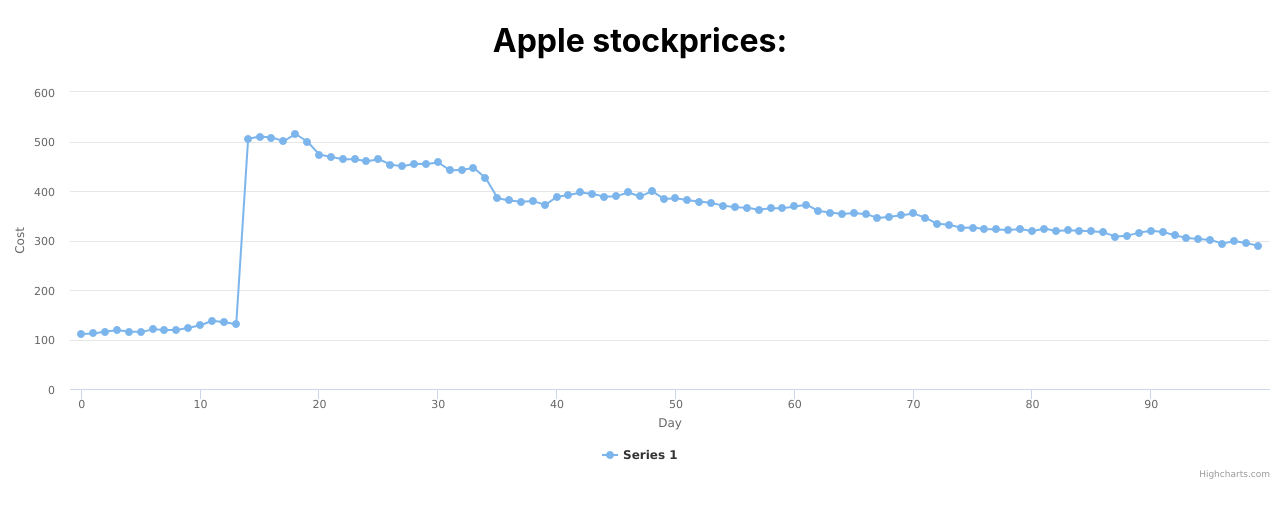
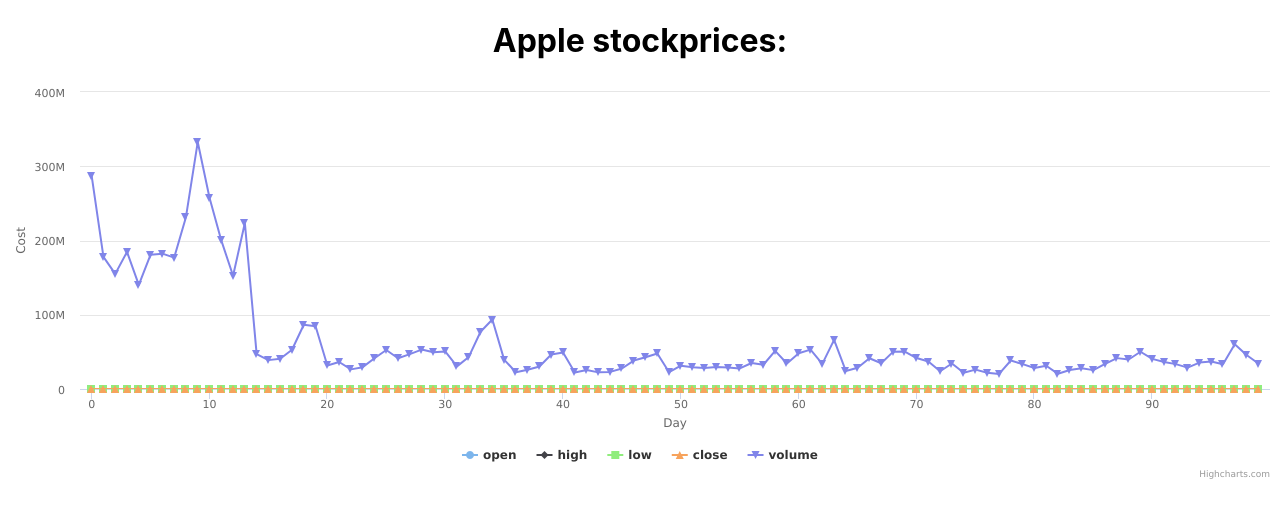
Before and after one commit to tuomokar/stock-visualization, a React (Create React App) app: page / in a window 1280 px wide. Shown: the top 518 px of the page. Built offline with nearby package versions, Linux system fonts and the light colour scheme.

Commit message:
the graphs to its own component + render the lines for each of the 'price type'
(price type probably isn't a very good name though..)

```diff
--- a/src/App.tsx
+++ b/src/App.tsx
@@ -1,55 +1,14 @@
-import React, { useEffect, useState } from 'react'
-import Highcharts, { Options } from 'highcharts'
-import HighchartsReact from 'highcharts-react-official'
+import React from 'react'
 
-import { fetchStockData } from './webapi/stock-data'
 import './App.css'
-import StockData from './types/StockData'
-
-const testChartBaseOptions: Options = {
-  title: {
-    text: ''
-  },
-  yAxis: {
-    title: {
-      text: 'Cost'
-    }
-  },
-  xAxis: {
-    title: {
-      text: 'Day'
-    }
-  }
-}
+import StocksGraphs from './StocksGraphs'
 
 const App = () => {
-  const [stocksData, setStocksData] = useState<null | StockData>(null)
-
-  useEffect(() => {
-    if (stocksData !== null) {
-      return
-    }
-
-    ;(async () => {
-      const data = await fetchStockData()
-
-      setStocksData(data)
-    })()
-  }, [stocksData])
-
   return (
     <div className='App'>
       <h1>Apple stockprices:</h1>
 
-      {stocksData && (
-        <HighchartsReact
-          highcharts={Highcharts}
-          options={{
-            ...testChartBaseOptions,
-            series: [{ data: stocksData.values.map(({ data }) => data.high) }]
-          }}
-        />
-      )}
+      <StocksGraphs />
     </div>
   )
 }
--- /dev/null
+++ b/src/StocksGraphs.tsx
@@ -0,0 +1,61 @@
+import React, { useEffect, useState } from 'react'
+import Highcharts, { Options } from 'highcharts'
+import HighchartsReact from 'highcharts-react-official'
+
+import { fetchStockData } from './webapi/stock-data'
+import './App.css'
+import StockData from './types/StockData'
+import StockPriceType from './types/StockPriceType'
+
+const testChartBaseOptions: Options = {
+  title: {
+    text: ''
+  },
+  yAxis: {
+    title: {
+      text: 'Cost'
+    }
+  },
+  xAxis: {
+    title: {
+      text: 'Day'
+    }
+  }
+}
+
+const priceTypes: StockPriceType[] = ['open', 'high', 'low', 'close', 'volume']
+
+const StocksGraphs: React.FC = () => {
+  const [stocksData, setStocksData] = useState<null | StockData>(null)
+
+  useEffect(() => {
+    if (stocksData !== null) {
+      return
+    }
+
+    ;(async () => {
+      const data = await fetchStockData()
+
+      setStocksData(data)
+    })()
+  }, [stocksData])
+
+  if (!stocksData) {
+    return null
+  }
+
+  return (
+    <HighchartsReact
+      highcharts={Highcharts}
+      options={{
+        ...testChartBaseOptions,
+        series: priceTypes.map(priceType => ({
+          data: stocksData.values.map(({ data }) => data[priceType]),
+          name: priceType
+        }))
+      }}
+    />
+  )
+}
+
+export default StocksGraphs
--- /dev/null
+++ b/src/types/StockPriceType.ts
@@ -0,0 +1,3 @@
+type StockPriceType = 'open' | 'high' | 'low' | 'close' | 'volume'
+
+export default StockPriceType
```
